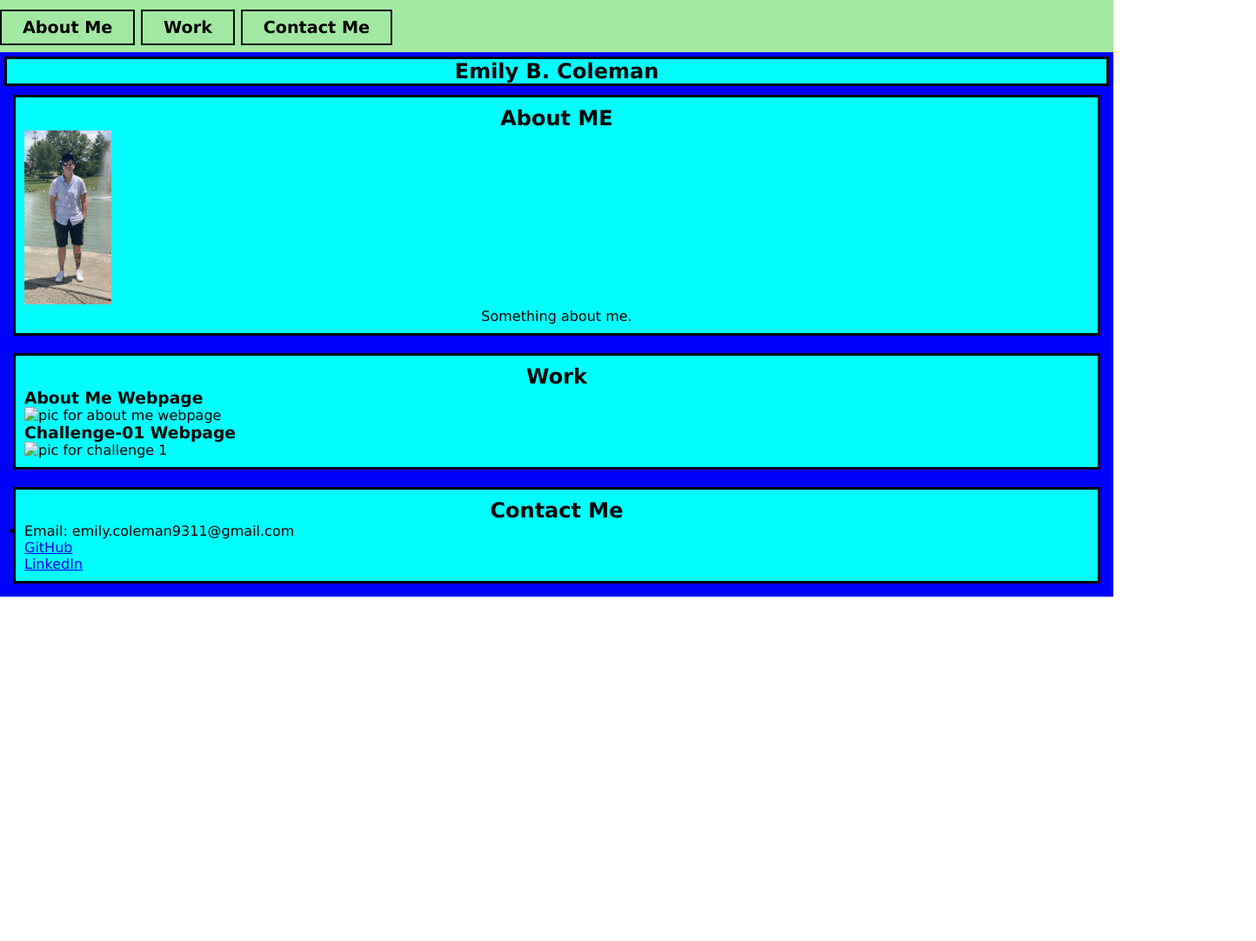
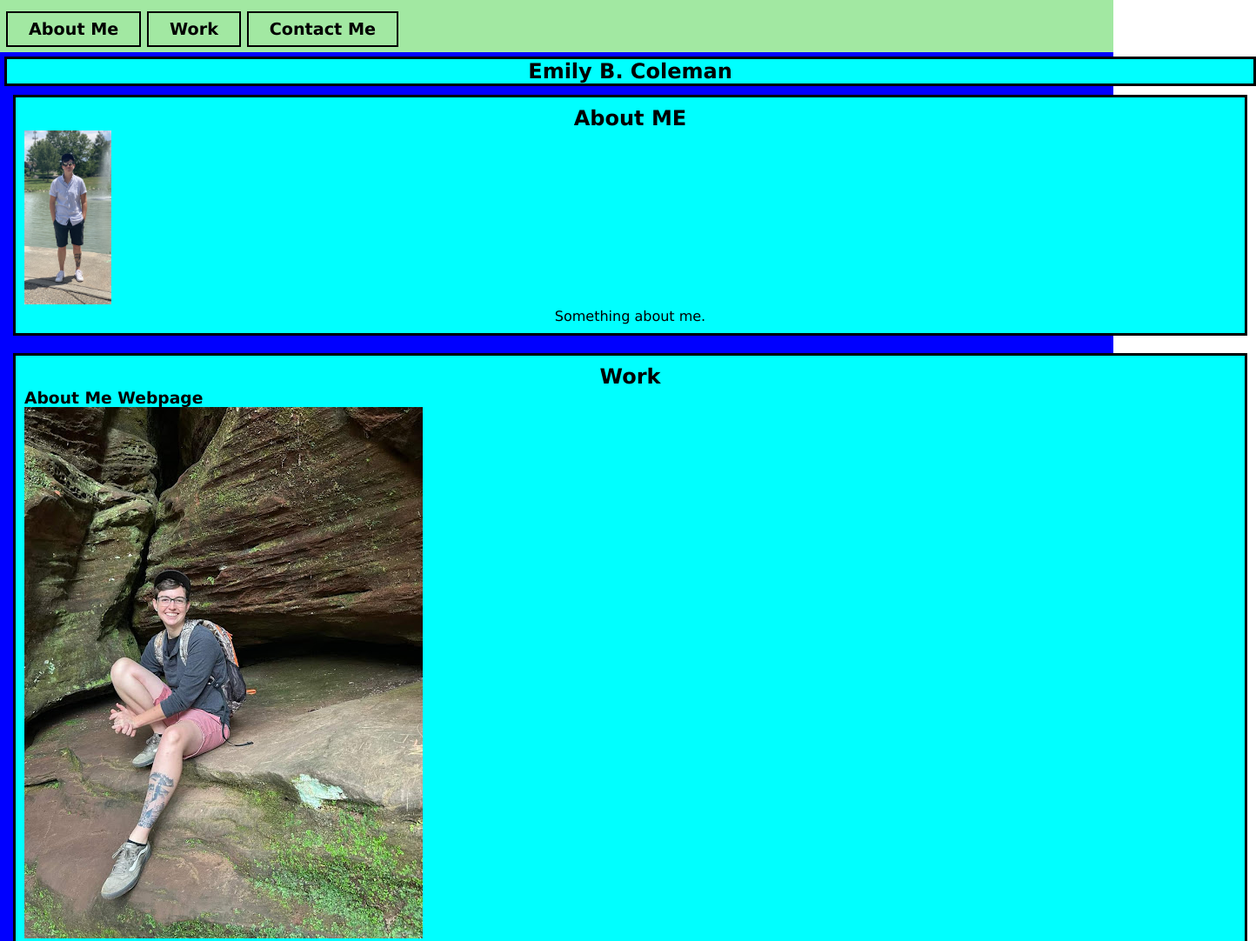
Before and after one commit to ebcoleman/Portfolio-Emily-Coleman, a plain HTML site: page index.html in a window 1280 px wide. Shown: the top 1082 px of the page at 87% size, 1444 px wide, since content can reach past the window. Before the commit the page ends 800 px from the top, so only its background shows below. Drawn offline with Linux system fonts and the light colour scheme.

Commit message:
updated readme and added photos

```diff
--- a/assets/css/style.css
+++ b/assets/css/style.css
@@ -9,12 +9,13 @@ body{
 header {
     height: 60px;
     width: 100%;
+    padding: 2px 7px;
     line-height: 63px;
     font-size: larger;
     font-weight: bold;
     background: rgb(162, 232, 162);
     color:black;
-    /* position: inherit; */
+
 
 }
 
--- a/index.html
+++ b/index.html
@@ -33,9 +33,9 @@
                 <h2 class="text-center">Work</h2>
                 <!-- need to add images and link them to the live webpage *correct alt tags* images also need **TITLES**-->
                 <h3>About Me Webpage</h3>
-                <img src="assets/images/" alt="pic for about me webpage" href="webpage isnt live">
+                <img src="assets/images/me.jpg" alt="pic for about me webpage" href="webpage isnt live">
                 <h3>Challenge-01 Webpage</h3>
-                <img scr= "assets/images" alt="pic for challenge 1" href="https://ebcoleman.github.io/Challenge-01/Links to an external site.">
+                <img src= "assets/images/Screenshot-challenge-1.jpg" alt="pic for challenge 1" href="https://ebcoleman.github.io/Challenge-01/Links to an external site.">
             </article>
 
             <article class="flexbox-contact-me">
```
Also changed, not shown: assets/images/Screenshot-challenge-1.jpg (added), assets/images/me.jpg (added), 1 other file.
